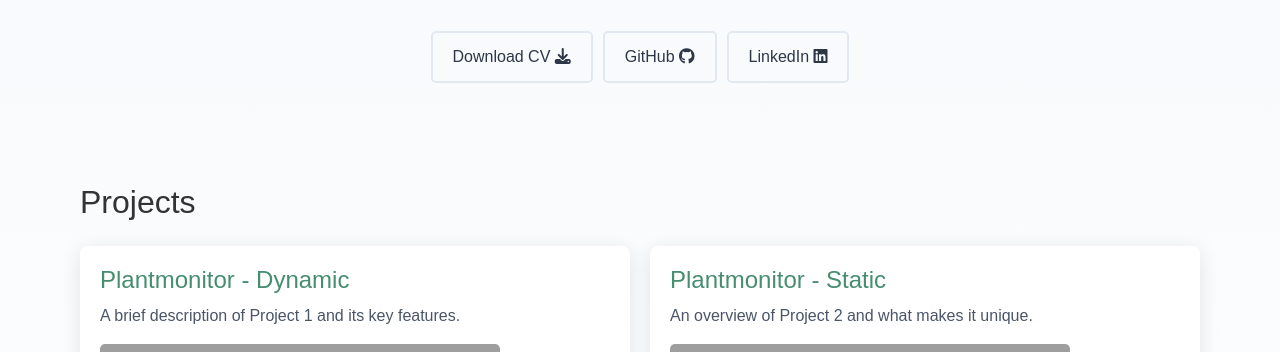
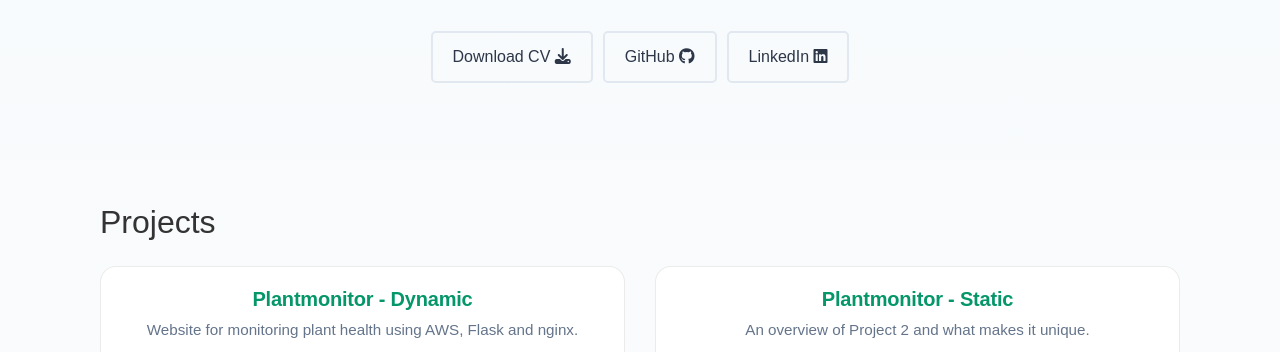
Before and after one commit to lpodl/plantmonitor, a Flask app: page / in a window 1280 px wide. Shown: the part 172-524 px from the top of the page. Run offline with Flask 3, Linux system fonts and the light colour scheme; some libraries are stand-ins or nearby versions; grey boxes are pictures that could not be loaded.

Commit message:
rough outline homepage, plant monitor subpath

```diff
--- a/plantmon/website/app.py
+++ b/plantmon/website/app.py
@@ -96,31 +96,43 @@ def plot(df):
     return temp_plot, humidity_plot
 
 
+def get_date_prefixes():
+    today = datetime.now()
+    yesterday = today - timedelta(days=1)
+    today_prefix = today.strftime('%Y-%m-%d')
+    yesterday_prefix = yesterday.strftime('%Y-%m-%d')
+    return today_prefix, yesterday_prefix
+
+
 def get_photos(num_photos):
-    try:
-        response = s3_client.list_objects_v2(Bucket=S3_BUCKET_NAME, MaxKeys=num_photos)
+    s3_client = boto3.client("s3", region_name=AWS_REGION)
+    # only query recent pics, then sort by time
+    today_prefix, yesterday_prefix = get_date_prefixes()
+    photos = []
+    for prefix in [today_prefix, yesterday_prefix]:
+        try:
+            response = s3_client.list_objects_v2(Bucket=S3_BUCKET_NAME, Prefix=prefix)
+            for obj in response.get("Contents", []):
+                photo = {
+                    "key": obj["Key"],
+                    "filename": obj["Key"].split("/")[-1],
+                    "date": obj["LastModified"].strftime("%Y-%m-%d %H:%M:%S"),
+                    "url": s3_client.generate_presigned_url(
+                        "get_object",
+                        Params={"Bucket": S3_BUCKET_NAME, "Key": obj["Key"]},
+                        ExpiresIn=3600,
+                    ),
+                }
+                photos.append(photo)
 
-        photos = []
-        for obj in response.get("Contents", []):
-            photo = {
-                "key": obj["Key"],
-                "filename": obj["Key"].split("/")[-1],
-                "date": obj["LastModified"].strftime("%Y-%m-%d %H:%M:%S"),
-                "url": s3_client.generate_presigned_url(
-                    "get_object",
-                    Params={"Bucket": S3_BUCKET_NAME, "Key": obj["Key"]},
-                    ExpiresIn=3600,
-                ),
-            }
-            photos.append(photo)
+            if len(photos) >= num_photos:
+                break
+        except Exception as e:
+            print(f"Error retrieving photos from S3 for prefix {prefix}: {e}")
 
-        # Sort the photos by date, most recent first
-        photos.sort(key=lambda x: x["date"], reverse=True)
-
-        return photos[:num_photos]
-    except Exception as e:
-        print(f"Error retrieving photos from S3: {e}")
-        return []
+    # Sort the photos by date, most recent first
+    photos.sort(key=lambda x: x["date"], reverse=True)
+    return photos[:num_photos]
 
 @app.route('/')
 def home():
--- a/plantmon/website/static/css/home.css
+++ b/plantmon/website/static/css/home.css
@@ -78,71 +78,138 @@ a {
 }
 
 /* Projects Section */
-
-
 .projects-section {
     margin-top: 50px;
+    padding: 20px;
 }
 
 .projects-grid {
     display: grid;
-    grid-template-columns: repeat(2, 1fr); /* Two columns */
-    gap: 20px;
+    grid-template-columns: repeat(2, 1fr);
+    gap: 30px;
+    max-width: 1400px;
+    margin: 0 auto;
 }
 
 .project-card {
     background: white;
-    border-radius: 8px;
-    box-shadow: 0 4px 20px rgba(0, 0, 0, 0.1);
-    padding: 20px;
-    transition: transform 0.3s;
+    border-radius: 16px;
+    overflow: hidden;
+    position: relative;
+    border: 1px solid rgba(0, 0, 0, 0.08);
+    transition: all 0.3s cubic-bezier(0.4, 0, 0.2, 1);
+    display: flex;
+    flex-direction: column;
+    align-items: center;
 }
 
 .project-card:hover {
-    transform: translateY(-5px);
+    transform: translateY(-4px);
+    box-shadow: 0 12px 24px -10px rgba(0, 0, 0, 0.15);
+    border-color: rgba(0, 0, 0, 0);
+}
+
+
+.project-card h3 {
+    font-size: 1.25rem;
+    font-weight: 600;
+    margin: 20px 24px 8px;
+    letter-spacing: -0.01em;
 }
 
 .project-card img {
-    max-width: 100%;
-    border-radius: 5px;
-    margin-bottom: 15px;
-}
-
-.project-card h3 {
-    font-size: 1.5rem;
-    margin: 0 0 10px;
-    color: #2d3748; /* Dark gray for project title */
-}
-
-.plantmon h3  {
-    color: #478d70;
-}
-
-.quantum h3  {
-    color: #c19b4d;
-}
-
-.js h3  {
-    color: #9d4f2b;
+    width: 100%;
+    height: auto;
+    margin: auto;
+    border-radius: 12px 12px 0 0;
+    padding: 10px 0 10px 0;
 }
 
 .project-card p {
-    color: #4a5568; /* Medium gray for project description */
+    font-size: 0.95rem;
+    line-height: 1.5;
+    color: #64748b;
+    margin: 0 24px 20px;
+}
+
+.project-card .btn {
+    margin: 0 24px 24px;
+    padding: 12px 20px;
+    border-radius: 8px;
+    font-weight: 500;
+    font-size: 0.95rem;
+    transition: all 0.2s ease;
+    display: inline-flex;
+    align-items: center;
+    justify-content: center;
+    gap: 8px;
+}
+
+.project-card .btn-primary {
+    background-color: #f8f9fa;
+    color: #1a202c;
+    border: 1px solid rgba(0, 0, 0, 0.08);
+}
+
+.project-card .btn-primary:hover {
+    background-color: #1a202c;
+    color: white;
+    border-color: #1a202c;
+}
+
+.project-card .btn i {
+    font-size: 0.85rem;
+    transition: transform 0.2s ease;
+}
+
+.project-card .btn:hover i {
+    transform: translateX(4px);
+}
+
+/* Category-specific styling */
+.plantmon h3 {
+    color: #059669;
+}
+
+.plantmon img {
+    width: 40%;
+    height: auto;
+    margin: 0 auto;
+    border-radius: 12px 12px 0 0;
+    padding: 10px 0 10px 0;
 }
 
 
+.quantum h3 {
+    color: #3473a3;
+}
+
+.js h3 {
+    color: #dac31b;
+}
 
 /* Responsive Design */
-@media (max-width: 768px) {
-    .title {
-        font-size: 2.5rem;
+@media (max-width: 968px) {
+    .projects-grid {
+        grid-template-columns: 1fr;
+        gap: 24px;
+        padding: 0 16px;
     }
 
-    .subtitle {
-        font-size: 1.2rem;
+    .project-card img {
+        height: 200px;
     }
 
-    .btn {
-        font-size: 0.9rem;
+    .project-card h3 {
+        font-size: 1.2rem;
+        margin: 16px 20px 8px;
+    }
+
+    .project-card p {
+        margin: 0 20px 16px;
+    }
+
+    .project-card .btn {
+        margin: 0 20px 20px;
     }
 }
--- a/plantmon/website/templates/home.html
+++ b/plantmon/website/templates/home.html
@@ -39,29 +39,29 @@
                 <div class="projects-grid">
                     <div class="project-card plantmon">
                         <h3>Plantmonitor - Dynamic</h3>
-                        <p>A brief description of Project 1 and its key features.</p>
-                        <img src="{{ url_for('static', filename='images/placeholder.jpg') }}" alt="Preview of Project 1">
+                        <p>Website for monitoring plant health using AWS, Flask and nginx. </p>
+                        <img src="{{ url_for('static', filename='img/plantmon-dynamic.png') }}" alt="Preview of PLantmonitor Dynamic">
                         <a href="#" class="btn btn-primary">View Project <i class="fas fa-chevron-right"></i></a>
                     </div>
 
                     <div class="project-card plantmon">
                         <h3>Plantmonitor - Static</h3>
                         <p>An overview of Project 2 and what makes it unique.</p>
-                        <img src="{{ url_for('static', filename='images/placeholder.jpg') }}" alt="Preview of Project 2">
+                        <img src="{{ url_for('static', filename='img/placeholder.jpg') }}" alt="Preview of Project 2">
                         <a href="#" class="btn btn-primary">View Project <i class="fas fa-chevron-right"></i></a>
                     </div>
 
                     <div class="project-card quantum">
                         <h3>AutoQUBO</h3>
-                        <p>Translating Problems for Quantum Computers</p>
-                        <img src="{{ url_for('static', filename='images/placeholder.jpg') }}" alt="Preview of Project 3">
+                        <p>Translating problems for quantum computers using Python.</p>
+                        <img src="{{ url_for('static', filename='img/chimera-topology.png') }}" alt="Preview of Project 3">
                         <a href="#" class="btn btn-primary">View Project <i class="fas fa-chevron-right"></i></a>
                     </div>
 
                     <div class="project-card js">
                         <h3>Webcrawler</h3>
-                        <p>Exploring the innovative solutions implemented in Project 4.</p>
-                        <img src="{{ url_for('static', filename='images/placeholder.jpg') }}" alt="Preview of Project 4">
+                        <p> A webcrawler to check for dead links written in JavaScript. </p>
+                        <img src="{{ url_for('static', filename='img/webcrawler.png') }}" alt="Preview of Project 4">
                         <a href="#" class="btn btn-primary">View Project <i class="fas fa-chevron-right"></i></a>
                     </div>
                 </div>
```
Also changed, not shown: plantmon/website/static/js/home.js (deleted, +0 -38 lines), plantmon/website/test.py (+71 -0 lines), plantmon/website/static/img/chimera-topology.png (added), plantmon/website/static/img/plantmon-dynamic.png (added), plantmon/website/static/img/plantmon-dynamic.svg (added), plantmon/website/static/img/webcrawler.png (added).
